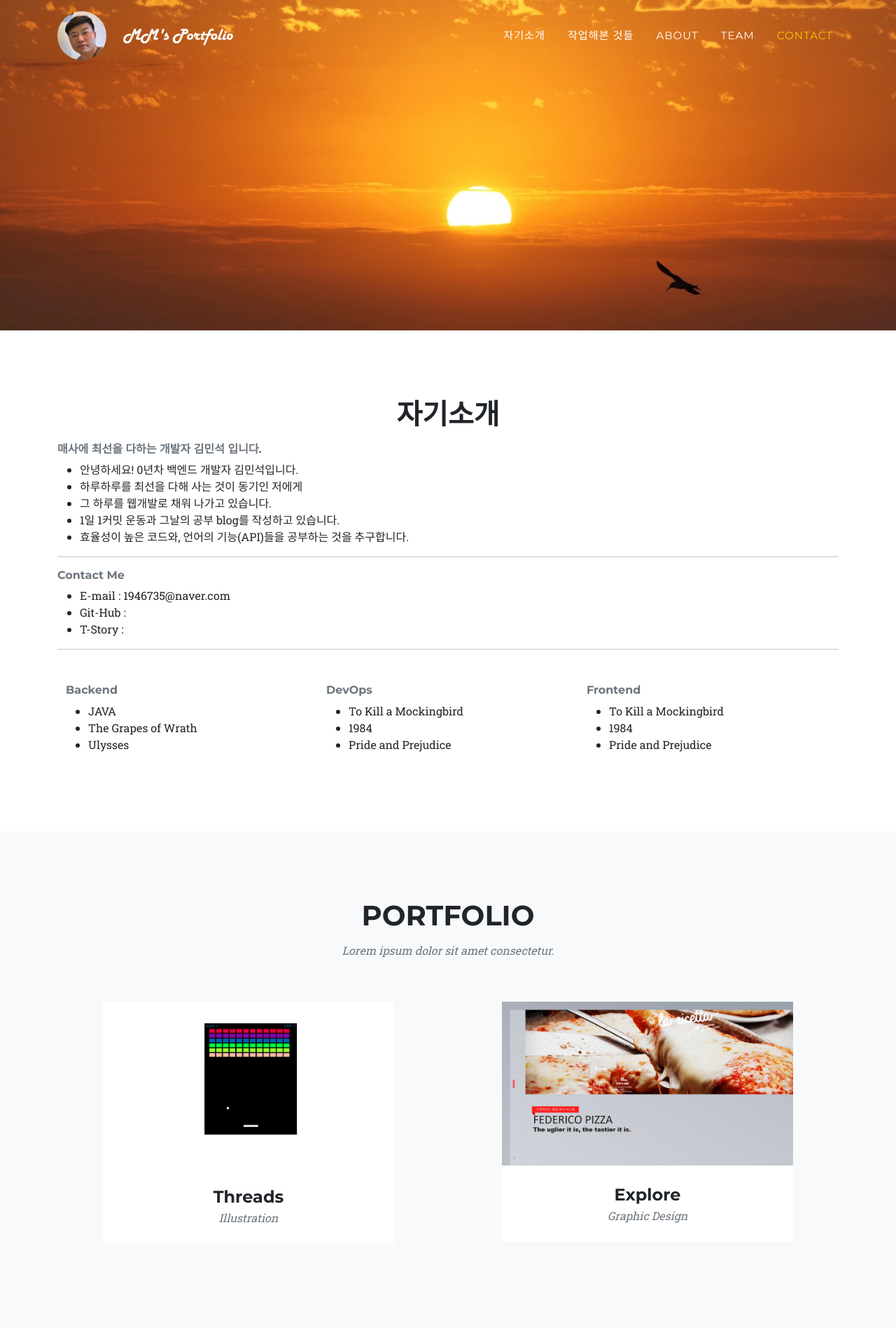
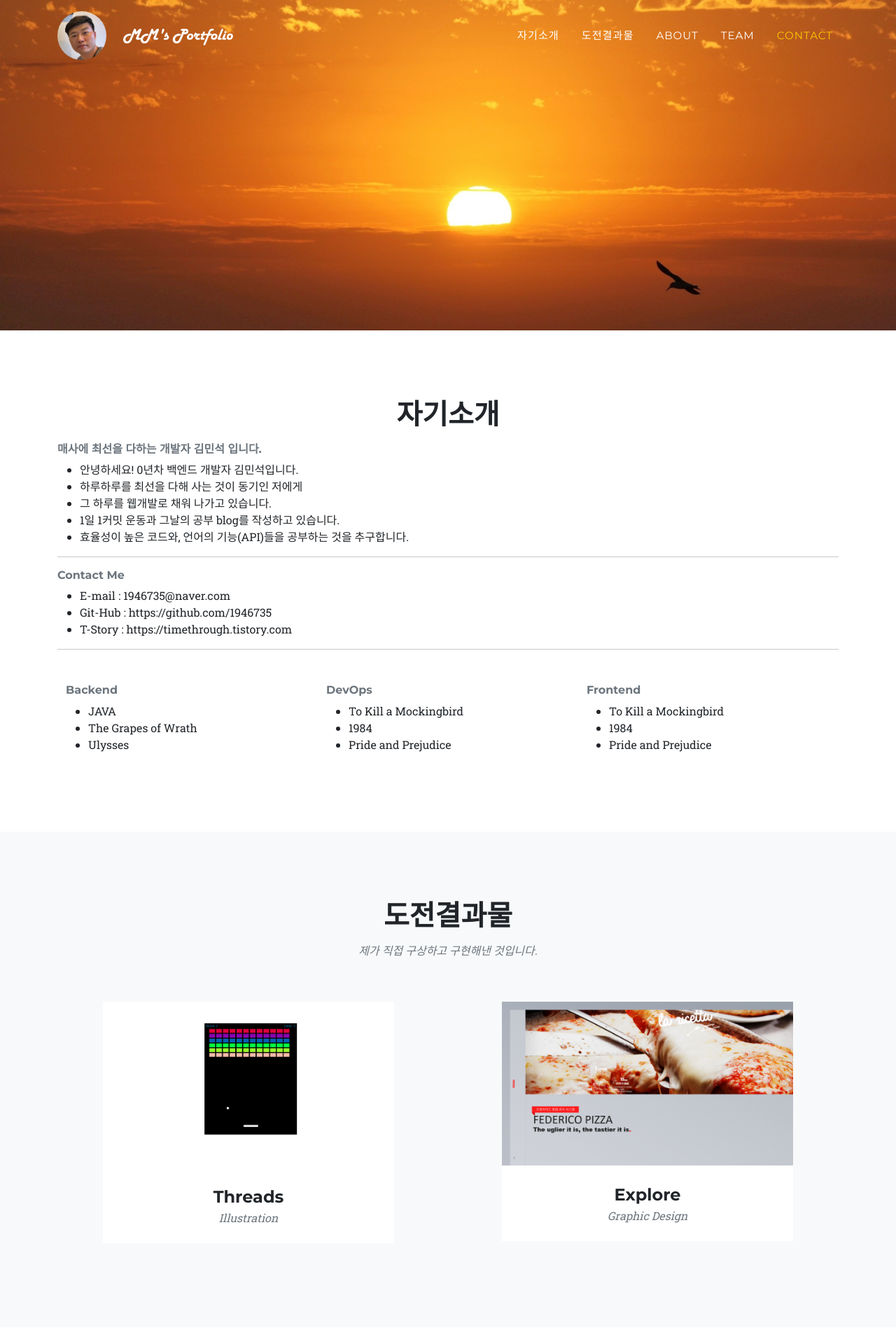
Before and after one commit to 1946735/kim, a Spring Boot app: page / in a window 1280 px wide. Shown: the top 1920 px of the page at 70% size. Run offline with Spring Boot 4, Linux system fonts and the light colour scheme; some libraries are stand-ins or nearby versions.

Commit message:
first git test

```diff
--- a/src/main/resources/templates/index.html
+++ b/src/main/resources/templates/index.html
@@ -31,7 +31,7 @@
                 <div class="collapse navbar-collapse" id="navbarResponsive">
                     <ul class="navbar-nav text-uppercase ms-auto py-4 py-lg-0">
                         <li class="nav-item"><a class="nav-link" href="#services">자기소개</a></li>
-                        <li class="nav-item"><a class="nav-link" href="#portfolio">작업해본 것들</a></li>
+                        <li class="nav-item"><a class="nav-link" href="#portfolio">도전결과물</a></li>
                         <li class="nav-item"><a class="nav-link" href="#about">About</a></li>
                         <li class="nav-item"><a class="nav-link" href="#team">Team</a></li>
                         <li class="nav-item"><a class="nav-link" href="#contact">Contact</a></li>
@@ -60,9 +60,9 @@
                     <hr>
                     <h6 class="text-muted">Contact Me</h6>
                     <ul>
-                        <li>E-mail : <a>1946735@naver.com</a></li>
-                        <li>Git-Hub : <a href="https://github.com/1946735"></a></li>
-                        <li>T-Story : <a href="https://timethrough.tistory.com/"></a></li>
+                        <li>E-mail : 1946735@naver.com</li>
+                        <li>Git-Hub : https://github.com/1946735</li>
+                        <li>T-Story : https://timethrough.tistory.com</li>
                     </ul>
                     <hr>
                 </div>
@@ -101,8 +101,8 @@
         <section class="page-section bg-light" id="portfolio">
             <div class="container">
                 <div class="text-center">
-                    <h2 class="section-heading text-uppercase">Portfolio</h2>
-                    <h3 class="section-subheading text-muted">Lorem ipsum dolor sit amet consectetur.</h3>
+                    <h2 class="section-heading text-uppercase">도전결과물</h2>
+                    <h3 class="section-subheading text-muted">제가 직접 구상하고 구현해낸 것입니다.</h3>
                 </div>
                 <div class="row">
                     <div class="col-lg-6 col-sm-6 mb-4">
```
